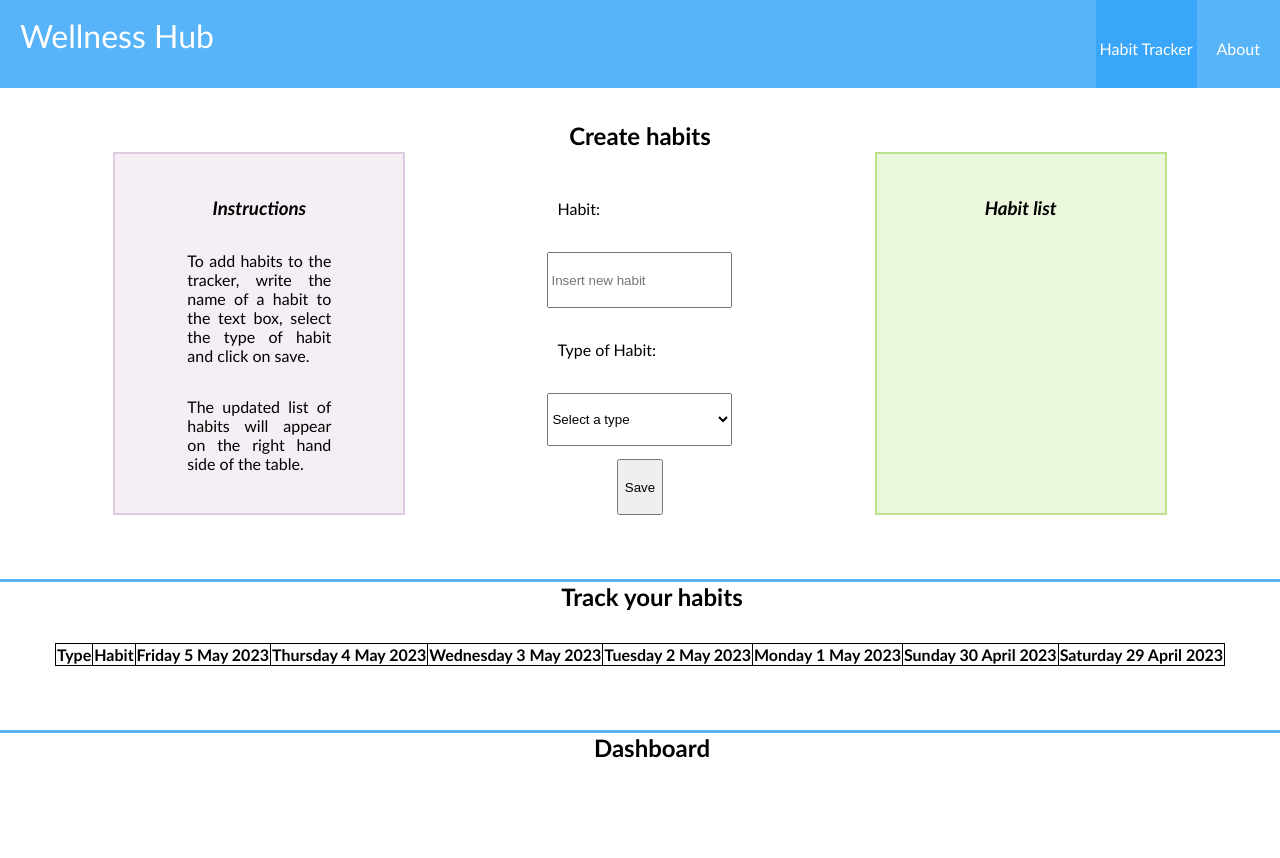
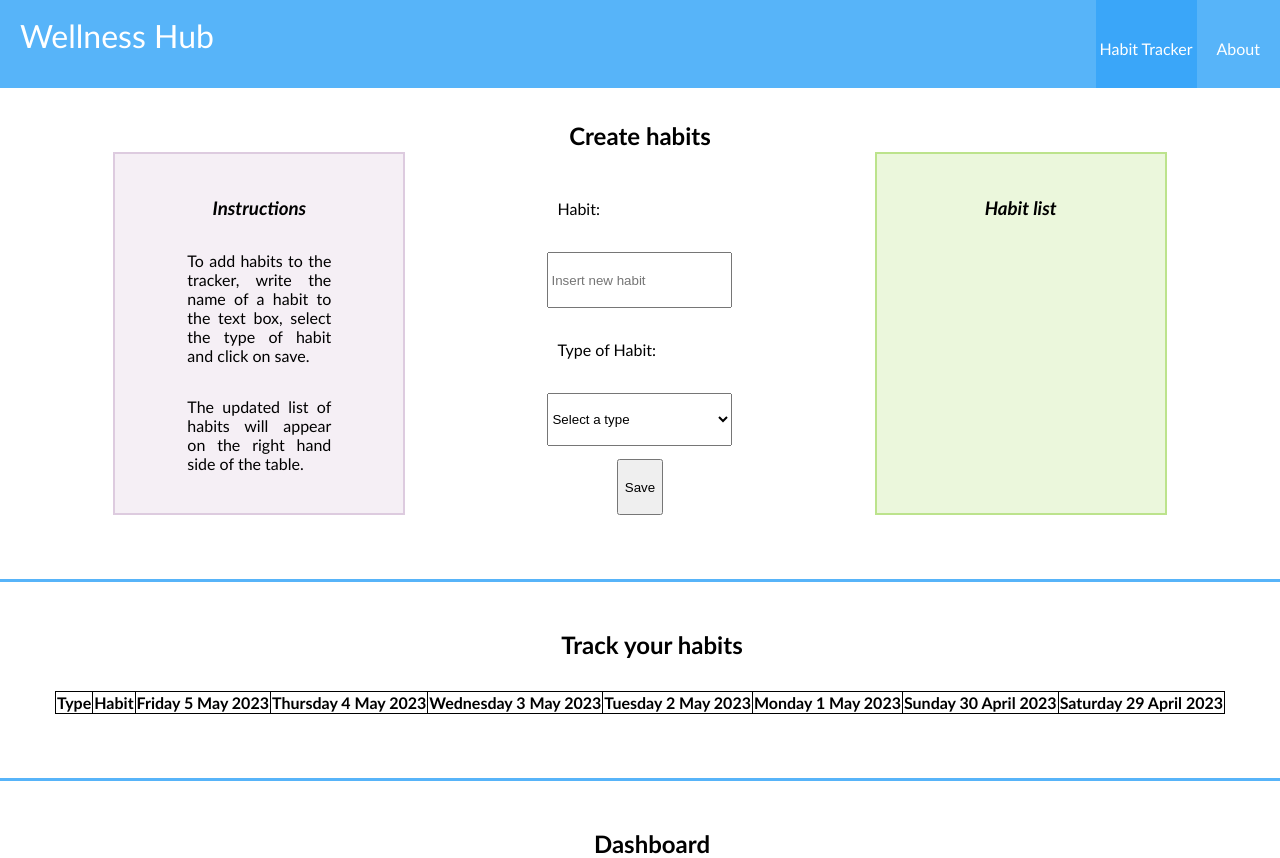
Before and after one commit to Cfaccetti/wellness-hub, a React (Create React App) app: page /habits in a window 1280 px wide. Before the commit the page ends 800 px from the top, so only its background shows below. Built offline with nearby package versions, Linux system fonts and the light colour scheme.

Commit message:
Change Title Format

```diff
--- a/src/Pages/Habits/Habitbox/Habitbox.css
+++ b/src/Pages/Habits/Habitbox/Habitbox.css
@@ -116,10 +116,12 @@ th {
 }
 
 .habit-tracker-title {
+    margin-top: 2em;
     margin-left:1em;
 }
 
 .dashboard-title {
+    margin-top: 2em;
     margin-left: 1em;
 }
 
```
